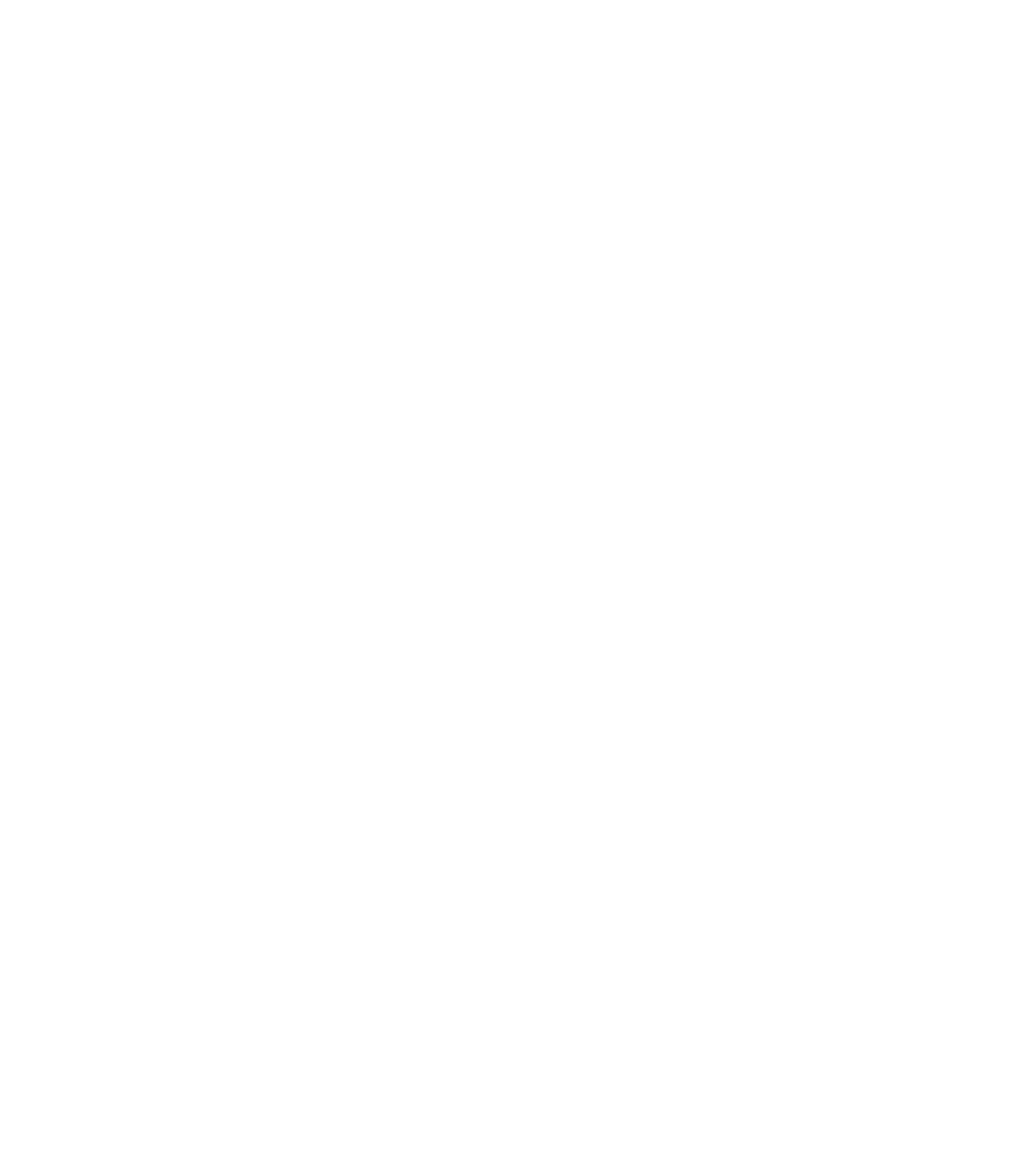
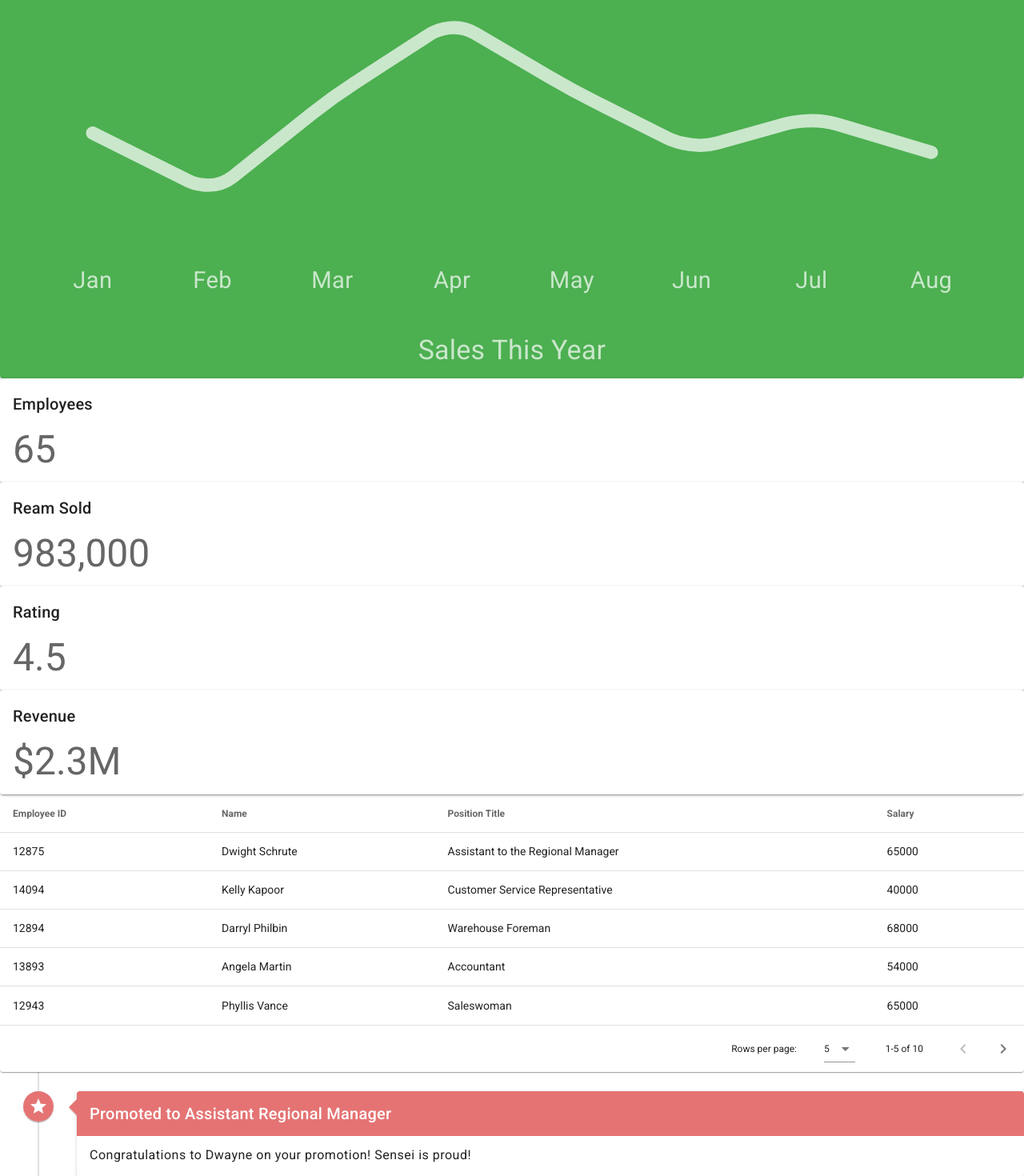
Before and after one commit to vittoso/roundtraining-vuetify, a Vue app: page /dashboard in a window 1280 px wide. Shown: the part 1330-2800 px from the top of the page at 80% size. Before the commit the page ends 800 px from the top, so only its background shows below. Built offline with nearby package versions, Linux system fonts and the light colour scheme.

Commit message:
Before starting lesson 4

```diff
--- /dev/null
+++ b/src/components/EmployeesTable.vue
@@ -0,0 +1,42 @@
+<template>
+  <v-data-table
+    :headers="headers"
+    :items="employees"
+    :items-per-page="5"
+    class="elevation-1"
+    @click:row="selectRow"
+    :multi-sort="true"
+  ></v-data-table>
+</template>
+
+<script>
+export default {
+  name: "EmployeesTable",
+  props: {
+    employees: {
+      type: Array,
+      required: true
+    }
+  },
+  data: () => ({
+    headers: [
+      { text: "Employee ID", value: "id" },
+      { text: "Name", value: "name" },
+      { text: "Position Title", value: "title" },
+      { text: "Salary", value: "salary" }
+    ]
+  }),
+  methods: {
+    selectRow(event) {
+      const employee = {
+        name: event.name,
+        title: event.title
+      };
+
+      this.$emit("select-employee", employee);
+    }
+  }
+};
+</script>
+
+<style lang="scss" scoped></style>
--- /dev/null
+++ b/src/components/EventTimeline.vue
@@ -0,0 +1,34 @@
+<template>
+  <v-timeline align-top :dense="true">
+    <v-timeline-item
+      v-for="(item, i) in timeline"
+      :key="i"
+      :color="item.color"
+      :icon="item.icon"
+      fill-dot
+    >
+      <v-card :color="item.color" dark>
+        <v-card-title class="title pt-3 pb-3">
+          <h3 class="title">{{ item.title }}</h3>
+        </v-card-title>
+        <v-card-text class="white text--primary">
+          <p class="pt-3 body-1 mb-0">
+            {{ item.text }}
+          </p>
+        </v-card-text>
+      </v-card>
+    </v-timeline-item>
+  </v-timeline>
+</template>
+
+<script>
+export default {
+  name: "EventTimeline",
+  props: {
+    timeline: {
+      type: Array,
+      required: true
+    }
+  }
+};
+</script>
--- /dev/null
+++ b/src/components/SalesGraph.vue
@@ -0,0 +1,31 @@
+<template>
+  <v-card :color="sale.color" dark>
+    <v-card-text>
+      <v-sparkline
+        :value="sale.sales"
+        :labels="sale.labels"
+        color="rgba(255, 255, 255, .7)"
+        height="100"
+        padding="24"
+        stroke-linecap="round"
+        smooth
+      />
+    </v-card-text>
+
+    <v-card-text class="text-center">
+      <div class="display-1">{{ sale.title }}</div>
+    </v-card-text>
+  </v-card>
+</template>
+
+<script>
+export default {
+  name: "SalesGraph",
+  props: {
+    sale: {
+      type: Object,
+      required: true
+    }
+  }
+};
+</script>
--- /dev/null
+++ b/src/components/StatisticCard.vue
@@ -0,0 +1,20 @@
+<template>
+  <v-card>
+    <v-card-title>{{ statistic.title }}</v-card-title>
+    <v-card-text class="display-2">{{ statistic.value }}</v-card-text>
+  </v-card>
+</template>
+
+<script>
+export default {
+  name: "StatisticCard",
+  props: {
+    statistic: {
+      type: Object,
+      required: true
+    }
+  }
+};
+</script>
+
+<style lang="scss" scoped></style>
--- /dev/null
+++ b/src/data/sales.json
@@ -0,0 +1,19 @@
+[{
+        "title": "Sales Today",
+        "sales": [423, 446, 675, 510, 590, 610, 760, 639],
+        "color": "cyan",
+        "labels": ["6AM", "8AM", "9AM", "10AM", "12PM", "2PM", "4PM", "6PM"]
+    },
+    {
+        "title": "Sales This Month",
+        "sales": [325, 123, 273, 573],
+        "color": "teal",
+        "labels": ["Week 1", "Week 2", "Week 3", "Week 4"]
+    },
+    {
+        "title": "Sales This Year",
+        "sales": [746, 415, 943, 1372, 983, 651, 837, 639],
+        "color": "green",
+        "labels": ["Jan", "Feb", "Mar", "Apr", "May", "Jun", "Jul", "Aug"]
+    }
+]
--- /dev/null
+++ b/src/data/statistics.json
@@ -0,0 +1,17 @@
+[{
+        "title": "Employees",
+        "value": "65"
+    },
+    {
+        "title": "Ream Sold",
+        "value": "983,000"
+    },
+    {
+        "title": "Rating",
+        "value": "4.5"
+    },
+    {
+        "title": "Revenue",
+        "value": "$2.3M"
+    }
+]
--- /dev/null
+++ b/src/data/timeline.json
@@ -0,0 +1,25 @@
+[{
+        "color": "red lighten-2",
+        "icon": "mdi-star",
+        "title": "Promoted to Assistant Regional Manager",
+        "text": "Congratulations to Dwayne on your promotion! Sensei is proud!"
+    },
+    {
+        "color": "purple darken-1",
+        "icon": "mdi-ring",
+        "title": "PB & J Finally Together!",
+        "text": "Max Scarn here with a personal congratulations to the happy couple!"
+    },
+    {
+        "color": "green lighten-1",
+        "icon": "mdi-balloon",
+        "title": "Welcome Back to the Temp!",
+        "text": "Sorry about what happened at corporate, but I am glad you are back! - Max"
+    },
+    {
+        "color": "indigo",
+        "icon": "mdi-gift",
+        "title": "Reminder: Secret Santa Rules",
+        "text": "The maximum spending amount is $20. No iPods allowed."
+    }
+]
--- a/src/views/Dashboard.vue
+++ b/src/views/Dashboard.vue
@@ -1,17 +1,22 @@
 <template>
   <div>
     <h1>Dashboard</h1>
-    <v-data-table
-      :headers="headers"
-      :items="employees"
-      :items-per-page="5"
-      class="elevation-1"
-      @click:row="selectRow"
-      multi-sort="true"
-    ></v-data-table>
+
+    <SalesGraph v-for="sale in sales" :key="`${sale.title}`" :sale="sale" />
+
+    <StatisticCard
+      v-for="statistic in statistics"
+      :key="`${statistic.title}`"
+      :statistic="statistic"
+    />
+
+    <EmployeesTable :employees="employees" @select-employee="setEmployee" />
+
+    <EventTimeline :timeline="timeline" />
 
     <v-snackbar v-model="snackbar">
-      You have selected {{ selectedEmployee.title }} {{ selectedEmployee.name }}
+      You have selected {{ selectedEmployee.name }},
+      {{ selectedEmployee.title }}
       <v-btn color="pink" text @click="snackbar = false">
         Close
       </v-btn>
@@ -20,29 +25,43 @@
 </template>
 
 <script>
+import EmployeesTable from "../components/EmployeesTable";
+import EventTimeline from "../components/EventTimeline";
+import SalesGraph from "../components/SalesGraph";
+import StatisticCard from "../components/StatisticCard";
+
 import employeesData from "../data/employees.json";
+import timelineData from "../data/timeline.json";
+import salesData from "../data/sales.json";
+import statisticsData from "../data/statistics.json";
 
 export default {
+  name: "DashboardPage",
+  components: {
+    EmployeesTable,
+    EventTimeline,
+    SalesGraph,
+    StatisticCard
+  },
   data() {
     return {
-      selectedEmployee: "",
+      employees: employeesData,
+      sales: salesData,
+      selectedEmployee: {
+        name: "",
+        title: ""
+      },
       snackbar: false,
-      headers: [
-        { text: "ID", align: "left", value: "id" },
-        { text: "Name", align: "left", value: "name" },
-        { text: "Title", value: "title" },
-        { text: "Salary", value: "salary", align: "right" }
-      ],
-      employees: employeesData
+      statistics: statisticsData,
+      timeline: timelineData
     };
   },
   methods: {
-    selectRow(event) {
+    setEmployee(event) {
       this.snackbar = true;
-      this.selectedEmployee = event;
+      this.selectedEmployee.name = event.name;
+      this.selectedEmployee.title = event.title;
     }
   }
 };
 </script>
-
-<style scoped></style>
```
